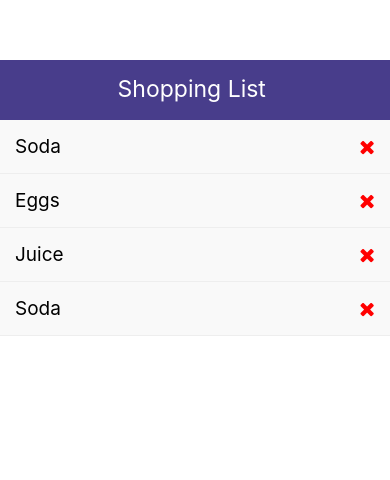
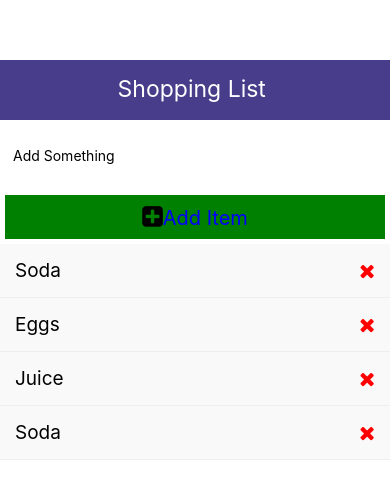
Before and after one commit to IanHancock36/rad-project, a React Native app: screen / in a window 390 px wide. Shown: the top 480 px of the page. Built offline with nearby package versions, Linux system fonts and the light colour scheme.

Commit message:
add item button is up

```diff
--- a/App.js
+++ b/App.js
@@ -1,6 +1,7 @@
 import React,{useState} from 'react';
 import { StyleSheet, View, Text, Image ,FlatList } from 'react-native';
 import Header from './Components/Header';
+import AddItem from './Components/AddItem';
 import ListItem from './Components/ListItem'
 import { v4 as uuidv4 } from 'uuid';
 
@@ -13,12 +14,25 @@ const App = () => {
     {id: uuidv4(), text:'Soda' },
 
   ])
+  const deleteItem = id => {
+    setItems(prevItems => {
+      return prevItems.filter(item => item.id !== id);
+    });
+  };
+
 	return (
 		<View style={styles.container}>
 			<Header title='Shopping List' />
+      <AddItem />
+
       <FlatList
       data={items}
-      renderItem ={({item}) => <ListItem item={item} />}
+      renderItem ={({item}) => (
+
+      <ListItem item={item}
+      deleteItem={deleteItem}
+      />
+      )}
     />
 		</View>
 	);
--- /dev/null
+++ b/Components/AddItem.js
@@ -0,0 +1,55 @@
+import React,{useState} from 'react'
+import {View, Text, StyleSheet, TextInput, TouchableOpacity} from 'react-native'
+import { FontAwesome } from '@expo/vector-icons';
+const AddItem = ({addItem}) => {
+    const [text, setText]= useState('')
+    const onChange =textValue => {
+        setText(textValue)
+    }
+    return (
+
+            <View>
+                <TextInput
+                placeholder='Add Something'
+                style={styles.input}
+                onChangeText={onChange}
+                value = {text}
+
+
+                />
+                <TouchableOpacity style ={styles.button} >
+                    <Text style = {styles.buttonText}>
+                    <FontAwesome name="plus-square" size={24} color="black" />
+                    Add Item
+                    </Text>
+
+                </TouchableOpacity>
+
+
+
+            </View>
+
+
+    )
+}
+
+const styles = StyleSheet.create({
+    input:{
+        height: 60,
+        padding: 8,
+        margin: 5,
+    },
+    button:{
+        backgroundColor: 'green',
+        padding: 9,
+        margin: 5,
+    },
+    buttonText:{
+        color: 'blue',
+        fontSize: 20,
+        textAlign: 'center'
+    },
+
+});
+
+export default AddItem
--- a/Components/ListItem.js
+++ b/Components/ListItem.js
@@ -1,14 +1,16 @@
 import {Ionicons} from '@expo/vector-icons'
 import { FontAwesome } from '@expo/vector-icons';
 import React, { useState } from 'react';
-import { StyleSheet, View, Text, TouchableOpacity } from 'react-native';
+import { StyleSheet, View, Text, TouchableOpacity, TextInput, } from 'react-native';
 
-const ListItem = ({ item }) => {
+const ListItem = ({ item,  deleteItem,}) => {
 	return (
 		<TouchableOpacity style={styles.listItem}>
 			<View style={styles.listItemView}>
 				<Text style={styles.listItemText}>{item.text} </Text>
-				<FontAwesome name="remove" size={20} color="red" />
+				<FontAwesome name="remove" size={20} color="red"
+				  onPress={() => deleteItem(item.id)}
+				  />
 
 
 			</View>
```
